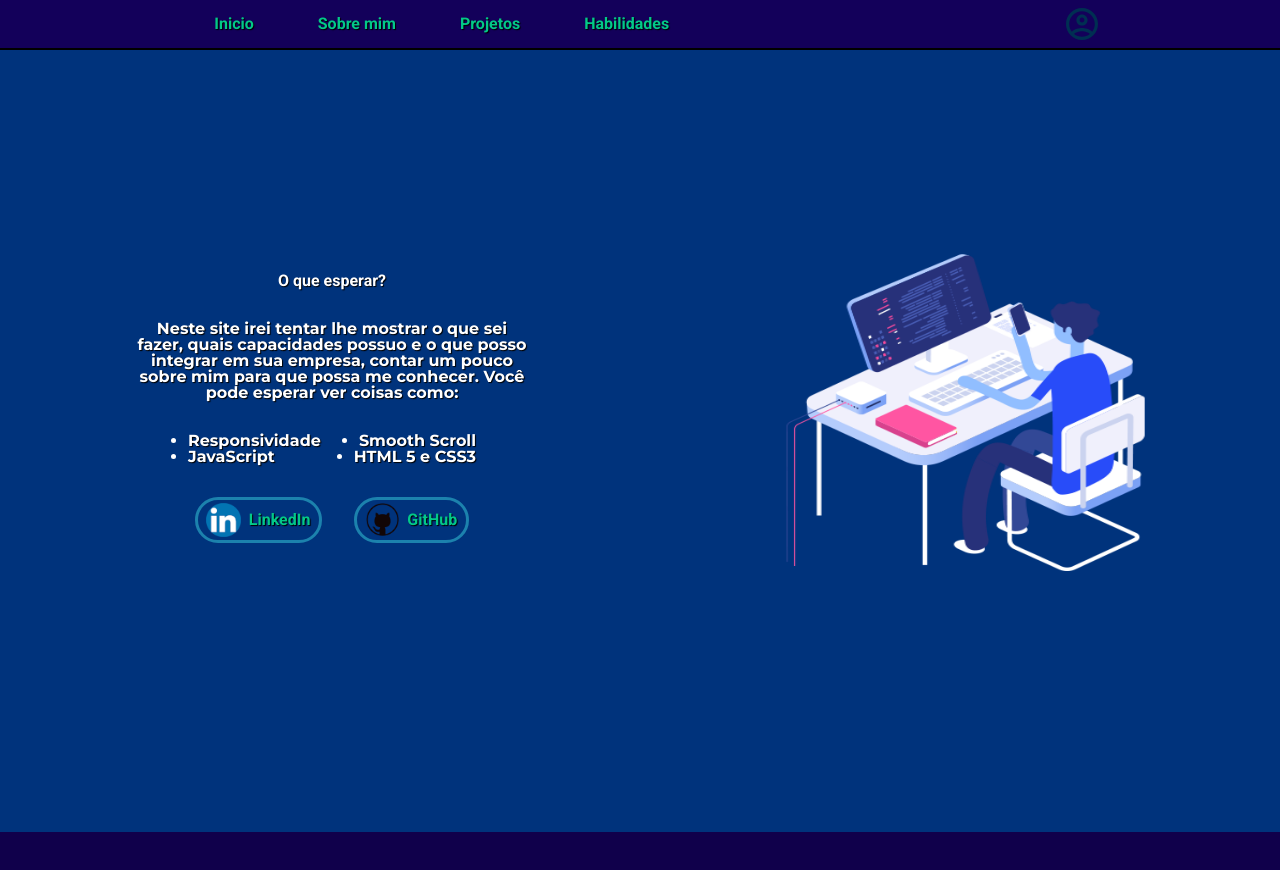
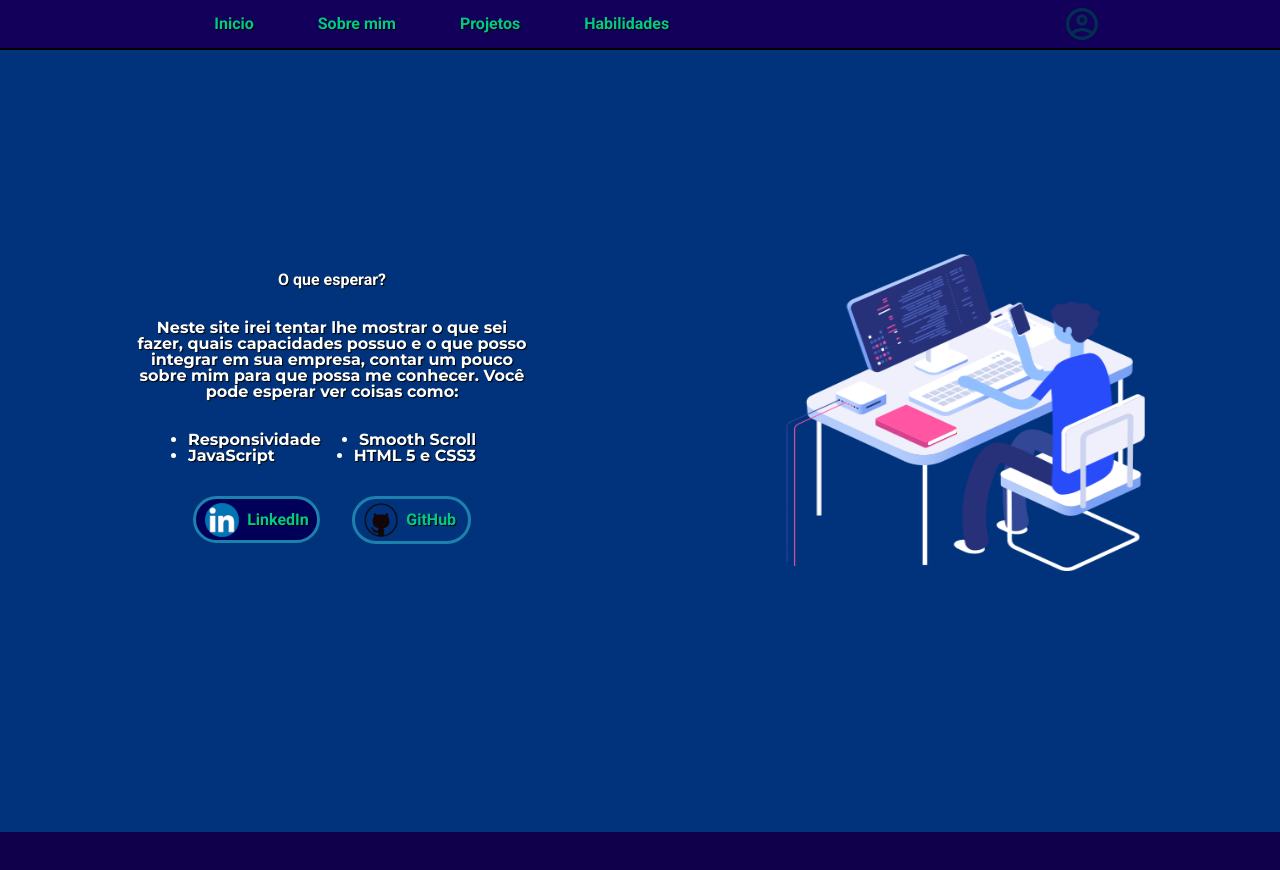
Before and after one commit to LeonardoDiarcizioDaSilva/Portifolio, a plain HTML site: page index.html in a window 1280 px wide. In both pictures the pointer is over the link "LinkedIn". Shown: the top 870 px of the page. Drawn offline with Linux system fonts and the light colour scheme.

Commit message:
Corrigindo bug ao passar o mouse por cima do botão

```diff
--- a/styles/inicio.css
+++ b/styles/inicio.css
@@ -40,11 +40,11 @@
     justify-content: space-between;
 }
 
-.lista__botao-link > .github__container {
+.botao-link > .github__container {
     padding-right: 0.2em;
 }
 
-.lista__botao-link:hover {
+.botao-link:hover {
     background: var(--azul-escuro);
 }
 
```
